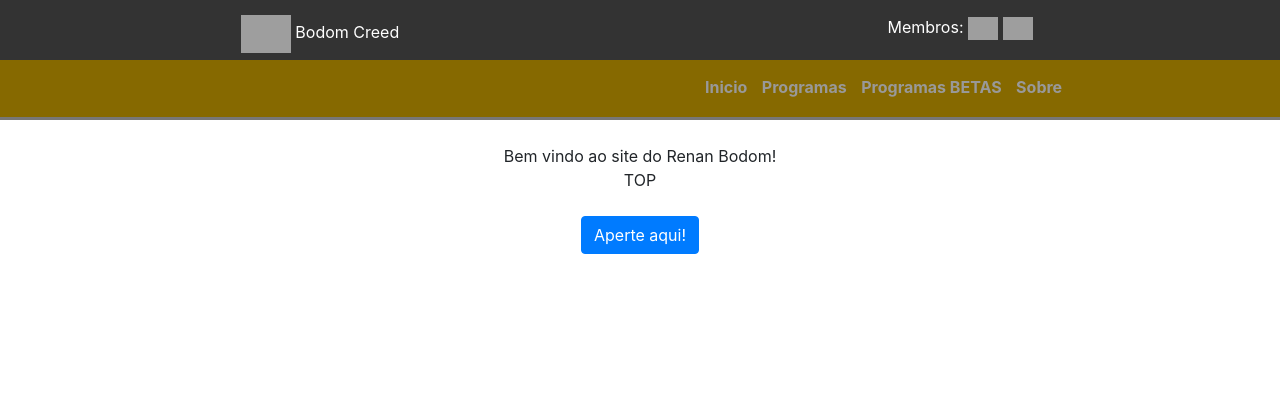
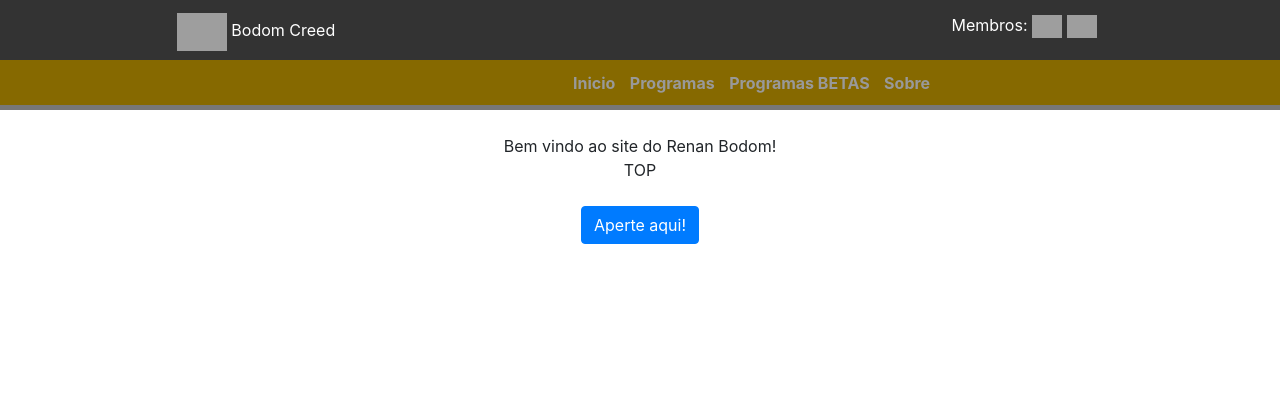
Before and after one commit to Renan-Bodom/BodomCreed, a Django app: page / in a window 1280 px wide. Shown: the top 420 px of the page. Run offline with Django 3.2, Linux system fonts and the light colour scheme; some libraries are stand-ins or nearby versions; grey boxes are pictures that could not be loaded.

Commit message:
Posição do menu corrigido

```diff
--- a/home/static/css/styles.css
+++ b/home/static/css/styles.css
@@ -37,21 +37,21 @@ a:link {
 
 .cabecaEsquerda {
     float: left;
-    padding: 15px;
-    width: 50%;
+    padding: 13px;
+    width: 40%;
 }
 
 .cabecaDireita{
     float: right;
-    padding: 15px;
-    width: 50%;
+    padding: 13px;
+    width: 40%;
 }
 
 
 .header-2 {
     background-color: #866900;
-    border-bottom: 3px solid #777;
-    height: 60px;
+    border-bottom: 5px solid #777;
+    height: 50px;
 }
 
 .menuOp ul li {
@@ -61,7 +61,7 @@ a:link {
 
 .menuOp {
     float: left;
-    padding: 15px;
+    padding: 11px;
 }
 
 .fontMenu {
```
